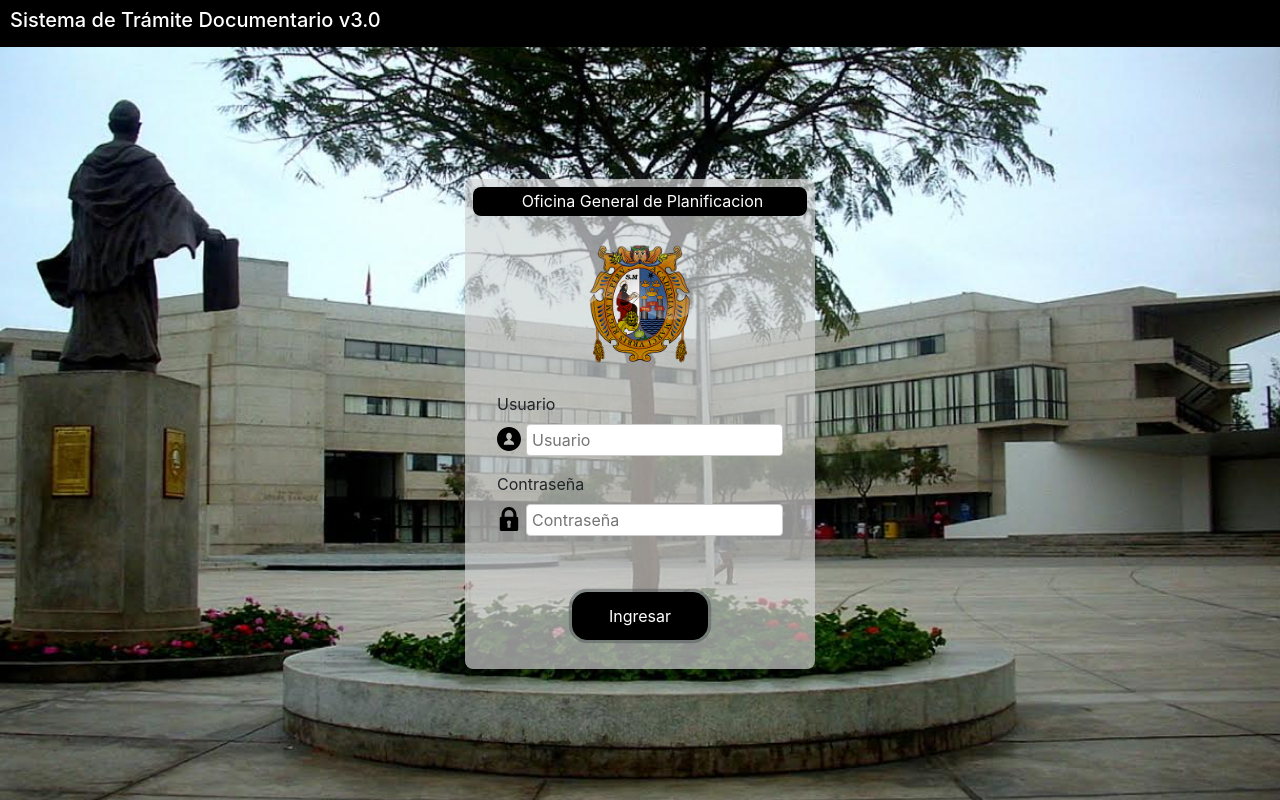
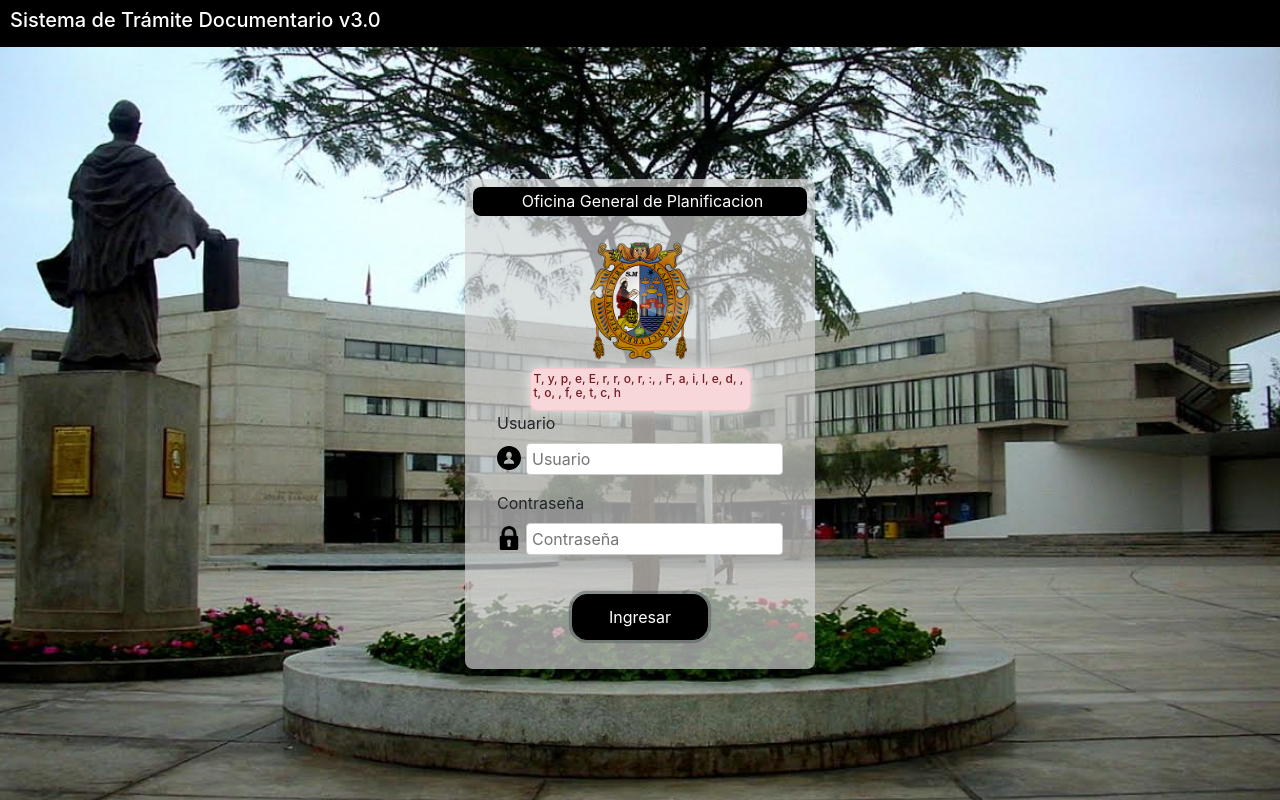
Before and after one commit to carlosBrav/document-management-web, a React (Create React App) app: page / in a window 1280 px wide. Both pictures are taken after a click on the button "Ingresar". Built offline with nearby package versions, Linux system fonts and the light colour scheme; no server answers.

Commit message:
enhance login integration

```diff
--- a/public/index.html
+++ b/public/index.html
@@ -11,7 +11,7 @@
     <link rel="stylesheet" href="https://fonts.googleapis.com/css?family=Roboto:300,400,500&display=swap" />
       <link rel="stylesheet" href="https://fonts.googleapis.com/icon?family=Material+Icons" />
       <link rel="stylesheet" href="https://stackpath.bootstrapcdn.com/bootstrap/4.3.1/css/bootstrap.min.css" integrity="sha384-ggOyR0iXCbMQv3Xipma34MD+dH/1fQ784/j6cY/iJTQUOhcWr7x9JvoRxT2MZw1T" crossorigin="anonymous">
-
+    <link rel="shortcut icon" href="%PUBLIC_URL%/escudopeque.png">
       <script src="https://code.jquery.com/jquery-3.3.1.slim.min.js" integrity="sha384-q8i/X+965DzO0rT7abK41JStQIAqVgRVzpbzo5smXKp4YfRvH+8abtTE1Pi6jizo" crossorigin="anonymous"></script>
       <script src="https://cdnjs.cloudflare.com/ajax/libs/popper.js/1.14.7/umd/popper.min.js" integrity="sha384-UO2eT0CpHqdSJQ6hJty5KVphtPhzWj9WO1clHTMGa3JDZwrnQq4sF86dIHNDz0W1" crossorigin="anonymous"></script>
       <script src="https://stackpath.bootstrapcdn.com/bootstrap/4.3.1/js/bootstrap.min.js" integrity="sha384-JjSmVgyd0p3pXB1rRibZUAYoIIy6OrQ6VrjIEaFf/nJGzIxFDsf4x0xIM+B07jRM" crossorigin="anonymous"></script>
@@ -25,7 +25,7 @@
         work correctly both with client-side routing and a non-root public URL.
         Learn how to configure a non-root public URL by running `npm run build`.
       -->
-    <title>React App</title>
+    <title>Tramite Documentario</title>
   </head>
   <body>
 
--- a/src/components/Login.js
+++ b/src/components/Login.js
@@ -3,6 +3,8 @@ import CommonIcon, {ICON_TYPE} from './commons/CommonIcon'
 import escudo_unmsm from '../assets/images/escudo_san_marcos.png';
 import { connect } from 'react-redux';
 import {login} from '../actions/actions';
+import Message, {MESSAGE_TYPE} from "./commons/CommonMessage";
+import isEmpty from "lodash/isEmpty";
 
 class Login extends Component {
 
@@ -26,7 +28,7 @@ class Login extends Component {
 
   render(){
 
-    const {onLogin} = this.props
+    const {errors} = this.props
 
     return(
       <div className='login-form'>
@@ -40,6 +42,11 @@ class Login extends Component {
           </div>
 
           <div className='login-form-labels'>
+            {
+              !isEmpty(errors) ? <div style={{width: "65%", height: "auto" }}>
+                <Message type={MESSAGE_TYPE.DANGER} text={errors}/>
+              </div> : null
+            }
             <div className='container-form-label'>
               <label>Usuario</label>
               <div className='form-label-content'>
--- /dev/null
+++ b/src/components/commons/CommonMessage.js
@@ -0,0 +1,30 @@
+import React from 'react';
+import isArray from 'lodash/isArray'
+
+export const MESSAGE_TYPE = {
+  SUCCESS : 0,
+  DANGER : 1
+}
+
+function getList(text){
+  if(isArray(text))
+    return text.join(', ');
+  else
+    return text;
+}
+
+const Message = ({ type, text}) => {
+  if(type === MESSAGE_TYPE.SUCCESS){
+    return (<div className="alert-own alert-success" role="alert">
+        <h5>{getList(text)}</h5>
+      </div>)
+  } else if (type === MESSAGE_TYPE.DANGER){
+    return(
+      <div className="alert-own alert-danger" role="alert">
+        <h5>{getList(text)}</h5>
+      </div>
+    )
+  }
+};
+
+export default Message
--- a/src/reducers/authentication.js
+++ b/src/reducers/authentication.js
@@ -26,7 +26,7 @@ export function authentication(state = initialState, action) {
       };
     case Constants.LOGIN_FAILURE:
       const {errors, responseMessage} = action;
-      const _errors = errors && errors.length > 0 ? map(errors, (error, i) => ( error.message || error)) : [responseMessage];
+      const _errors = errors && errors.length > 0 ? map(errors, (error) => ( error.message || error)) : [responseMessage];
       return {
         ...state,
         isLoading:false,
--- a/src/sass/components/commons/common.scss
+++ b/src/sass/components/commons/common.scss
@@ -39,3 +39,35 @@
     font-size: 16px;
   }
 }
+
+.alert-own{
+  display: flex;
+  flex-wrap: nowrap;
+  border: 1px solid #fff;
+  box-shadow: 0px 0px 13px 0px #eee;
+  border-radius: 8px;
+  padding: 3px 3px 1px;
+  margin: 0 0 0px;
+
+  h5{
+    font-size: 12px;
+  }
+
+  &.alert-warning {
+    background: #fff4e4;
+
+    strong,
+    i {
+      color: #ef8f00;
+    }
+  }
+
+  &.alert-success {
+    background: #c4f6d0;
+
+    strong,
+    i {
+      color: #41c13f;
+    }
+  }
+}
--- a/src/sass/components/login.scss
+++ b/src/sass/components/login.scss
@@ -58,10 +58,10 @@
     .login-form-labels{
       display: flex;
       flex-direction: column;
-      justify-content: center;
+      justify-content: flex-end;
       align-items: center;
       width: 100%;
-      height: 40%;
+      height: 42%;
 
       .container-form-label{
         display: flex;
```
Also changed, not shown: public/escudopeque.png (added), 1 other file (tests, documents, lock files or other folders).
